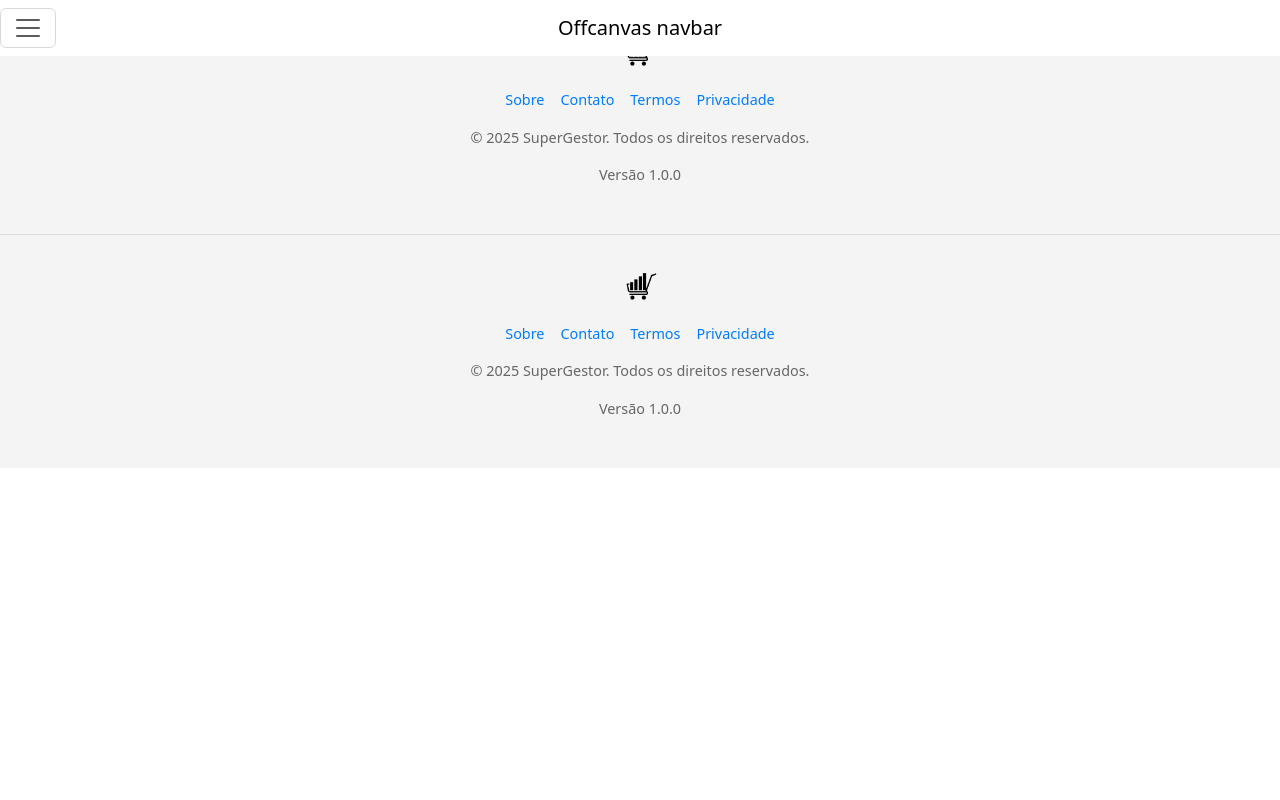
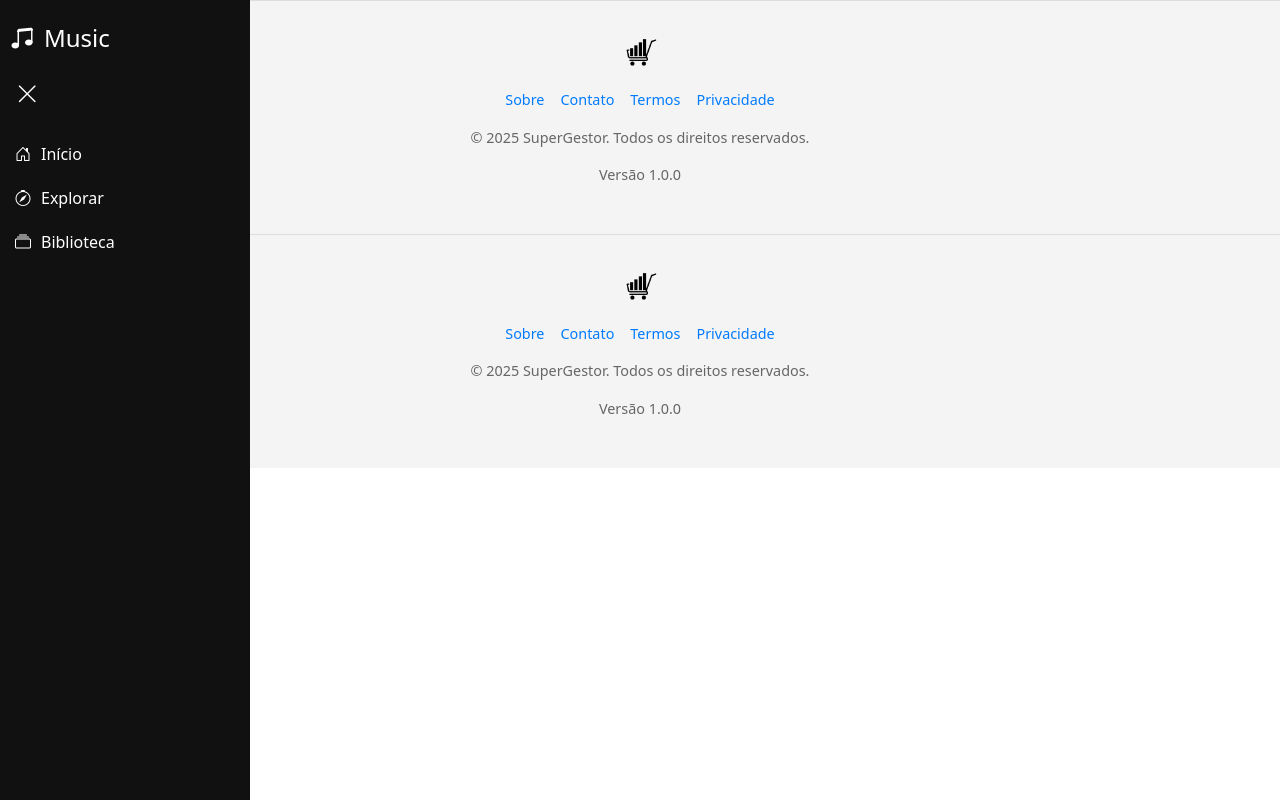
Before and after one commit to guilherme-lf/SaaSIdea, an Angular app: page /menu in a window 1280 px wide. Built offline with nearby package versions, Linux system fonts and the light colour scheme; sample sign-in values are in the browser's storage.

Commit message:
Correção do ssr

```diff
--- a/angular.json
+++ b/angular.json
@@ -30,16 +30,12 @@
             ],
             "styles": [
               "node_modules/bootstrap/dist/css/bootstrap.min.css",
+              "node_modules/bootstrap-icons/font/bootstrap-icons.css",
               "src/styles.css"
             ],
             "scripts": [
               "node_modules/bootstrap/dist/js/bootstrap.bundle.min.js"
-            ],
-            "server": "src/main.server.ts",
-            "outputMode": "server",
-            "ssr": {
-              "entry": "src/server.ts"
-            }
+            ]
           },
           "configurations": {
             "production": {
--- a/package.json
+++ b/package.json
@@ -6,8 +6,7 @@
     "start": "ng serve",
     "build": "ng build",
     "watch": "ng build --watch --configuration development",
-    "test": "ng test",
-    "serve:ssr:custom": "node dist/custom/server/server.mjs"
+    "test": "ng test"
   },
   "private": true,
   "dependencies": {
@@ -17,10 +16,10 @@
     "@angular/forms": "^19.2.0",
     "@angular/platform-browser": "^19.2.0",
     "@angular/platform-browser-dynamic": "^19.2.0",
-    "@angular/platform-server": "^19.2.0",
     "@angular/router": "^19.2.0",
     "@angular/ssr": "^19.2.9",
     "bootstrap": "^5.3.6",
+    "bootstrap-icons": "^1.13.1",
     "cors": "^2.8.5",
     "dotenv": "^16.5.0",
     "express": "^4.21.2",
--- a/src/app/menu/menu.component.css
+++ b/src/app/menu/menu.component.css
@@ -5,3 +5,53 @@
 .custom-navbar {
     background-color: rgb(255, 255, 255);
 }
+
+.sidebar {
+    height: 100vh;
+    width: 250px;
+    background-color: #111;
+    color: white;
+    padding: 20px 10px;
+    transition: width 0.3s;
+    overflow: hidden;
+    position: fixed;
+  }
+
+  .sidebar.collapsed {
+    width: 70px;
+  }
+
+  .logo {
+    display: flex;
+    align-items: center;
+    gap: 10px;
+    font-size: 1.5rem;
+    margin-bottom: 20px;
+  }
+
+  .toggle-btn {
+    background: none;
+    border: none;
+    color: white;
+    font-size: 1.4rem;
+    margin-bottom: 20px;
+    cursor: pointer;
+  }
+
+  .nav-links {
+    list-style: none;
+    padding: 0;
+  }
+
+  .nav-links li {
+    display: flex;
+    align-items: center;
+    gap: 10px;
+    padding: 10px 5px;
+    cursor: pointer;
+    transition: background 0.3s;
+  }
+
+  .nav-links li:hover {
+    background-color: #333;
+  }
--- a/src/app/menu/menu.component.html
+++ b/src/app/menu/menu.component.html
@@ -1,29 +1,25 @@
-<nav class="navbar custom-navbar fixed-top">
-  <div class="container-fluid position-relative">
-    <!-- Botão do Menu -->
-    <button class="navbar-toggler position-absolute start-0" type="button" data-bs-toggle="offcanvas" data-bs-target="#offcanvasNavbar" aria-controls="offcanvasNavbar" aria-label="Toggle navigation">
-      <span class="navbar-toggler-icon"></span>
-    </button>
+<div class="sidebar" [class.collapsed]="isCollapsed">
+  <div class="logo">
+    <i class="bi bi-music-note-beamed"></i>
+    <span *ngIf="!isCollapsed">Music</span>
+  </div>
 
-    <!-- Título -->
-    <a class="navbar-brand mx-auto" href="#">Offcanvas navbar</a>
+  <button class="toggle-btn" (click)="toggleSidebar()">
+    <i class="bi" [ngClass]="isCollapsed ? 'bi-list' : 'bi-x-lg'"></i>
+  </button>
 
-    <!-- Menu -->
-    <div class="offcanvas offcanvas-start" tabindex="-1" id="offcanvasNavbar" aria-labelledby="offcanvasNavbarLabel">
-      <div class="offcanvas-header">
-        <h5 class="offcanvas-title" id="offcanvasNavbarLabel">Offcanvas</h5>
-        <button type="button" class="btn-close" data-bs-dismiss="offcanvas" aria-label="Close"></button>
-      </div>
-      <div class="offcanvas-body">
-        <ul class="navbar-nav justify-content-end flex-grow-1 pe-3">
-          <li class="nav-item">
-            <a class="nav-link active" aria-current="page" href="#">Home</a>
-          </li>
-          <li class="nav-item">
-            <a class="nav-link" href="#">Link</a>
-          </li>
-        </ul>
-      </div>
-    </div>
-  </div>
-</nav>
+  <ul class="nav-links">
+    <li>
+      <i class="bi bi-house-door"></i>
+      <span *ngIf="!isCollapsed">Início</span>
+    </li>
+    <li>
+      <i class="bi bi-compass"></i>
+      <span *ngIf="!isCollapsed">Explorar</span>
+    </li>
+    <li>
+      <i class="bi bi-collection"></i>
+      <span *ngIf="!isCollapsed">Biblioteca</span>
+    </li>
+  </ul>
+</div>
--- a/src/app/menu/menu.component.ts
+++ b/src/app/menu/menu.component.ts
@@ -1,11 +1,18 @@
+import { CommonModule } from '@angular/common';
 import { Component } from '@angular/core';
 
 @Component({
   selector: 'app-menu',
-  imports: [],
+  imports: [ CommonModule ],
   templateUrl: './menu.component.html',
   styleUrl: './menu.component.css'
 })
 export class MenuComponent {
 
+  isCollapsed = false;
+
+  toggleSidebar() {
+    this.isCollapsed = !this.isCollapsed;
+  }
+
 }
--- a/tsconfig.app.json
+++ b/tsconfig.app.json
@@ -10,7 +10,6 @@
   },
   "files": [
     "src/main.ts",
-    "src/main.server.ts",
     "src/server.ts"
   ],
   "include": [
```
Also changed, not shown: src/main.server.ts (deleted, +0 -7 lines), 1 other file (tests, documents, lock files or other folders).
